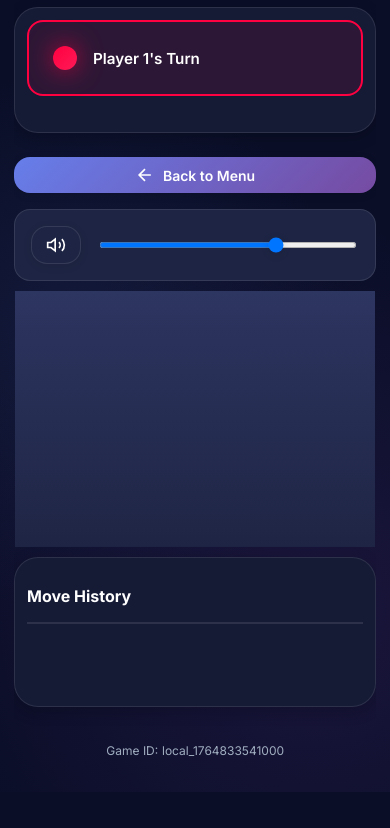
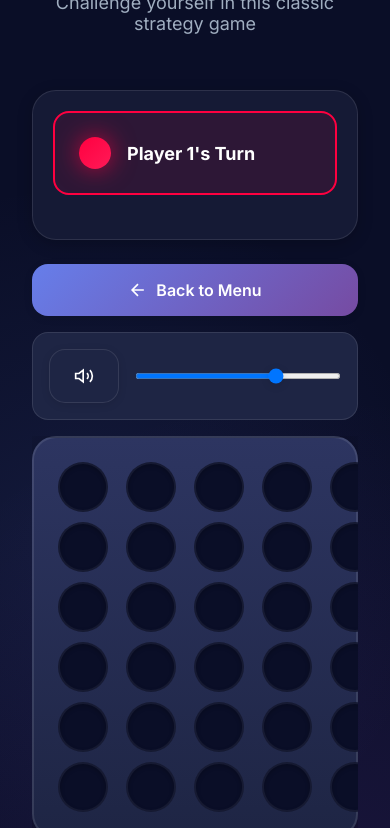
Before and after one commit to LeoGit-blip/connect4-game, a website: page frontend/game.html in a window 390 px wide. Shown: the part 108-936 px from the top of the page. Before the commit the page ends 900 px from the top, so only its background shows below. Drawn offline with Linux system fonts and the light colour scheme.

Commit message:
visual bug fix board missing

```diff
--- a/frontend/css/styles.css
+++ b/frontend/css/styles.css
@@ -28,9 +28,7 @@
   --gradient-orange: linear-gradient(135deg, #f97316 0%, #fb923c 100%);
   --gradient-pink: linear-gradient(135deg, #ec4899 0%, #f472b6 100%);
   --gradient-board: linear-gradient(180deg, #2d3561 0%, #1e2544 100%);
-  --gradient-glass: linear-gradient(135deg,
-      rgba(255, 255, 255, 0.1) 0%,
-      rgba(255, 255, 255, 0.05) 100%);
+  --gradient-glass: linear-gradient(135deg, rgba(255, 255, 255, 0.1) 0%, rgba(255, 255, 255, 0.05) 100%);
 
   /* Spacing */
   --spacing-xs: 0.5rem;
@@ -61,12 +59,26 @@
   --shadow-glow-orange: 0 0 20px rgba(249, 115, 22, 0.5);
   --shadow-glow-pink: 0 0 20px rgba(236, 72, 153, 0.5);
   --shadow-inner: inset 0 2px 4px rgba(0, 0, 0, 0.2);
+
+  /* Transitions */
+  --transition-fast: all 0.15s ease;
+  --transition-normal: all 0.3s ease;
+  --transition-slow: all 0.5s ease;
+}
+
+* {
   box-sizing: border-box;
+  margin: 0;
+  padding: 0;
+}
+
+html {
+  overflow-x: hidden;
+  max-width: 100vw;
 }
 
 body {
-  font-family: "Inter", -apple-system, BlinkMacSystemFont, "Segoe UI", Roboto,
-    sans-serif;
+  font-family: "Inter", -apple-system, BlinkMacSystemFont, "Segoe UI", Roboto, sans-serif;
   background: var(--color-bg-primary);
   color: var(--color-text-primary);
   min-height: 100vh;
@@ -74,12 +86,11 @@ body {
   align-items: center;
   justify-content: center;
   padding: var(--spacing-md);
-  background-image: radial-gradient(circle at 20% 50%,
-      rgba(102, 126, 234, 0.1) 0%,
-      transparent 50%),
-    radial-gradient(circle at 80% 80%,
-      rgba(168, 85, 247, 0.1) 0%,
-      transparent 50%);
+  background-image: radial-gradient(circle at 20% 50%, rgba(102, 126, 234, 0.1) 0%, transparent 50%),
+    radial-gradient(circle at 80% 80%, rgba(168, 85, 247, 0.1) 0%, transparent 50%);
+  overflow-x: hidden;
+  max-width: 100vw;
+  position: relative;
 }
 
 .container {
@@ -93,7 +104,6 @@ body {
     opacity: 0;
     transform: translateY(20px);
   }
-
   to {
     opacity: 1;
     transform: translateY(0);
@@ -122,12 +132,9 @@ body {
 }
 
 @keyframes gradientShift {
-
-  0%,
-  100% {
+  0%, 100% {
     filter: hue-rotate(0deg);
   }
-
   50% {
     filter: hue-rotate(20deg);
   }
@@ -139,7 +146,7 @@ body {
   font-weight: 400;
 }
 
-/* Game Container - Centered Layout */
+/* Game Container */
 .game-container {
   display: grid;
   grid-template-columns: 340px auto 340px;
@@ -151,7 +158,7 @@ body {
   justify-content: center;
 }
 
-/* Game Info Panel - Left Side */
+/* Game Info Panel */
 .game-info {
   display: flex;
   flex-direction: column;
@@ -276,11 +283,6 @@ body {
   box-shadow: var(--shadow-glow-pink);
 }
 
-.player-badge span {
-  font-weight: 600;
-  font-size: 1.125rem;
-}
-
 .game-status {
   padding: var(--spacing-md);
   background: var(--color-bg-tertiary);
@@ -368,7 +370,6 @@ body {
   box-shadow: var(--shadow-glow-purple);
 }
 
-
 .btn {
   display: flex;
   align-items: center;
@@ -405,27 +406,83 @@ body {
   border: 1px solid var(--color-border);
 }
 
-.btn-large {
-  padding: var(--spacing-md) var(--spacing-lg);
-  font-size: 1.25rem;
-}
+/* ============================================
+   BOARD STYLES - CRITICAL SECTION
+   ============================================ */
 
-/* Board Wrapper - Center */
 .board-wrapper {
   display: flex;
   justify-content: center;
   align-items: center;
   width: 100%;
-  overflow-x: auto;
-  /* Allow horizontal scroll if needed on very small screens */
+  max-width: 100%;
+  overflow: hidden;
 }
 
 .board {
-  display: grid;
-  grid-template-columns: repeat(7, 1fr);
+  display: flex;
+  flex-direction: row;
   gap: 12px;
-  padding: var(--spacing-lg);
+  padding: 2rem;
   background: var(--gradient-board);
+  border-radius: var(--radius-lg);
+  box-shadow: var(--shadow-lg);
+  border: 2px solid var(--color-border);
+  max-width: 100%;
+  box-sizing: border-box;
+}
+
+.column {
+  display: flex;
+  flex-direction: column;
+  gap: 12px;
+  padding: 4px;
+  cursor: pointer;
+  transition: var(--transition-fast);
+  border-radius: var(--radius-sm);
+}
+
+.column:hover:not(.disabled) {
+  background: rgba(168, 85, 247, 0.1);
+  transform: translateY(-2px);
+}
+
+.column.disabled {
+  cursor: not-allowed;
+  opacity: 0.5;
+}
+
+.cell {
+  width: 60px;
+  height: 60px;
+  background: var(--color-bg-primary);
+  border-radius: var(--radius-full);
+  display: flex;
+  align-items: center;
+  justify-content: center;
+  box-shadow: var(--shadow-inner);
+  border: 2px solid rgba(255, 255, 255, 0.05);
+  position: relative;
+  transition: var(--transition-fast);
+}
+
+.cell:hover {
+  border-color: rgba(168, 85, 247, 0.3);
+}
+
+.piece {
+  width: 52px;
+  height: 52px;
+  border-radius: var(--radius-full);
+  box-shadow: var(--shadow-md);
+  transition: var(--transition-normal);
+  position: relative;
+  z-index: 1;
+}
+
+.piece.red {
+  background: var(--gradient-red);
+  box-shadow: var(--shadow-glow-red);
 }
 
 .piece.yellow {
@@ -468,17 +525,14 @@ body {
   z-index: 10;
 }
 
-@keyframes winPulse {
-
-  0%,
-  100% {
+@keyframes winPulseEnhanced {
+  0%, 100% {
     transform: scale(1);
-    filter: brightness(1);
+    filter: brightness(1) drop-shadow(0 0 5px rgba(255, 255, 255, 0.5));
   }
-
   50% {
-    transform: scale(1.1);
-    filter: brightness(1.3);
+    transform: scale(1.15);
+    filter: brightness(1.5) drop-shadow(0 0 15px rgba(255, 255, 255, 0.8));
   }
 }
 
@@ -486,25 +540,39 @@ body {
   animation: dropBounce 0.6s cubic-bezier(0.25, 0.46, 0.45, 0.94) forwards;
 }
 
-@keyframes drop {
+@keyframes dropBounce {
   0% {
-    transform: translateY(-500px);
+    transform: translateY(-600px);
+    opacity: 0;
   }
-
-  60% {
-    transform: translateY(10px);
+  50% {
+    transform: translateY(0);
+    opacity: 1;
   }
-
+  65% {
+    transform: translateY(-20px);
+  }
   80% {
+    transform: translateY(0);
+  }
+  90% {
     transform: translateY(-5px);
   }
-
   100% {
     transform: translateY(0);
   }
 }
 
-/* Move History Panel - Right Side */
+.piece.ghost {
+  opacity: 0.3;
+  transform: scale(0.9);
+  border: 2px dashed var(--color-text-secondary);
+  box-shadow: none;
+  filter: grayscale(0.5);
+  transition: all 0.2s ease;
+}
+
+/* Move History Panel */
 .move-history-panel {
   background: var(--color-bg-secondary);
   border: 1px solid var(--color-border);
@@ -567,7 +635,6 @@ body {
   transition: var(--transition-fast);
 }
 
-
 .move-item:hover {
   background: rgba(168, 85, 247, 0.1);
   border-color: var(--color-accent-purple);
@@ -585,7 +652,6 @@ body {
     opacity: 0;
     transform: translateX(-20px);
   }
-
   to {
     opacity: 1;
     transform: translateX(0);
@@ -597,7 +663,6 @@ body {
     opacity: 0;
     transform: scale(0.8);
   }
-
   to {
     opacity: 1;
     transform: scale(1);
@@ -609,9 +674,9 @@ body {
   animation: scaleIn 0.5s ease forwards;
 }
 
+/* Winner Modal */
 .winner-modal {
   display: none;
-  /* CRITICAL: Hidden by default */
   position: fixed;
   top: 0;
   left: 0;
@@ -619,7 +684,6 @@ body {
   height: 100%;
   background: rgba(0, 0, 0, 0.85);
   z-index: 10000;
-  /* Ensure it's above everything */
   align-items: center;
   justify-content: center;
   backdrop-filter: blur(10px);
@@ -627,7 +691,6 @@ body {
 
 .winner-modal.show {
   display: flex !important;
-  /* Only show when .show class is added */
 }
 
 .winner-content {
@@ -647,7 +710,6 @@ body {
     opacity: 0;
     transform: scale(0.8) translateY(-50px);
   }
-
   to {
     opacity: 1;
     transform: scale(1) translateY(0);
@@ -659,7 +721,7 @@ body {
   height: 100px;
   margin: 0 auto var(--spacing-md);
   border-radius: var(--radius-full);
-  animation: winPulse 1s ease infinite;
+  animation: winPulseEnhanced 1s ease infinite;
 }
 
 .winner-icon.red {
@@ -703,9 +765,7 @@ body {
 }
 
 .winner-icon.draw {
-  background: linear-gradient(135deg,
-      var(--color-accent-red) 0%,
-      var(--color-accent-yellow) 100%);
+  background: linear-gradient(135deg, var(--color-accent-red) 0%, var(--color-accent-yellow) 100%);
   box-shadow: 0 0 30px rgba(255, 215, 0, 0.5);
 }
 
@@ -754,12 +814,9 @@ body {
 }
 
 @keyframes pulse {
-
-  0%,
-  100% {
+  0%, 100% {
     opacity: 1;
   }
-
   50% {
     opacity: 0.8;
   }
@@ -774,58 +831,36 @@ body {
   font-size: 0.875rem;
 }
 
-/* Prevent horizontal scrolling globally */
-html {
-  overflow-x: hidden;
-  max-width: 100vw;
-}
-
-body {
-  overflow-x: hidden;
-  max-width: 100vw;
-  position: relative;
-}
-
-* {
-  box-sizing: border-box;
-}
-
-/* Ensure board wrapper doesn't overflow */
-.board-wrapper {
-  display: flex;
-  justify-content: center;
-  align-items: center;
+/* Confetti */
+.confetti-container {
+  position: fixed;
+  top: 0;
+  left: 0;
   width: 100%;
-  max-width: 100%;
+  height: 100%;
+  pointer-events: none;
+  z-index: 9999;
   overflow: hidden;
 }
 
-.board {
-  max-width: 100%;
-  box-sizing: border-box;
+.confetti {
+  position: absolute;
+  width: 10px;
+  height: 10px;
+  background-color: #f00;
+  animation: fall linear forwards;
+}
+
+@keyframes fall {
+  to {
+    transform: translateY(100vh) rotate(720deg);
+  }
 }
 
 /* =========================================
-   RESPONSIVE DESIGN - NO SCROLLING
+   RESPONSIVE DESIGN
    ========================================= */
 
-/* Prevent any horizontal overflow */
-body {
-  overflow-x: hidden;
-  max-width: 100vw;
-}
-
-.container {
-  width: 100%;
-  max-width: 100%;
-  overflow-x: hidden;
-}
-
-/* =========================================
-   RESPONSIVE DESIGN - FIX NARROW WINDOWS
-   ========================================= */
-
-/* Large screens - slightly reduce */
 @media (max-width: 1400px) {
   .game-container {
     grid-template-columns: 260px auto 260px;
@@ -853,7 +888,6 @@ body {
   }
 }
 
-/* Medium screens - further reduction */
 @media (max-width: 1300px) {
   .game-container {
     grid-template-columns: 240px auto 240px;
@@ -885,7 +919,6 @@ body {
   }
 }
 
-/* Smaller medium screens */
 @media (max-width: 1200px) {
   .game-container {
     grid-template-columns: 220px auto 220px;
@@ -918,17 +951,14 @@ body {
   }
 }
 
-/* CRITICAL: Switch to single column EARLIER at 1150px */
 @media (max-width: 1150px) {
   .game-container {
     grid-template-columns: 1fr !important;
-    /* Force single column */
     gap: 1rem;
     padding: 0.5rem;
     max-width: 100%;
   }
 
-  /* Remove sticky positioning */
   .game-info,
   .move-history-panel {
     position: static !important;
@@ -953,7 +983,6 @@ body {
     max-width: 100%;
   }
 
-  /* Board can be normal size again since it's centered */
   .cell {
     width: 54px;
     height: 54px;
@@ -974,7 +1003,6 @@ body {
   }
 }
 
-/* Tablets - Continue reducing */
 @media (max-width: 900px) {
   .cell {
     width: 50px;
@@ -995,276 +1023,3 @@ body {
     gap: 10px;
   }
 }
-
-/* Tablet portrait */
-@media (max-width: 768px) {
-  body {
-    padding: 0.5rem;
-  }
-
-  .header {
-    margin-bottom: 1rem;
-  }
-
-  .title {
-    font-size: 2.25rem;
-  }
-
-  .subtitle {
-    font-size: 0.95rem;
-  }
-
-  .game-container {
-    gap: 0.75rem;
-    padding: 0.25rem;
-  }
-
-  .cell {
-    width: 45px;
-    height: 45px;
-  }
-
-  .piece {
-    width: 40px;
-    height: 40px;
-  }
-
-  .board {
-    gap: 9px;
-    padding: 1rem;
-  }
-
-  .column {
-    gap: 9px;
-    padding: 3px;
-  }
-
-  .status-panel,
-  .move-history-panel {
-    padding: 1rem;
-  }
-
-  .player-piece {
-    width: 28px;
-    height: 28px;
-  }
-}
-
-/* Mobile */
-@media (max-width: 480px) {
-  body {
-    padding: 0.375rem;
-  }
-
-  .header {
-    margin-bottom: 0.75rem;
-  }
-
-  .title {
-    font-size: 1.875rem;
-  }
-
-  .subtitle {
-    font-size: 0.875rem;
-  }
-
-  .game-container {
-    gap: 0.625rem;
-    padding: 0;
-  }
-
-  .board-wrapper {
-    padding: 0;
-  }
-
-  .cell {
-    width: 38px;
-    height: 38px;
-  }
-
-  .piece {
-    width: 34px;
-    height: 34px;
-  }
-
-  .board {
-    gap: 7px;
-    padding: 0.75rem;
-  }
-
-  .column {
-    gap: 7px;
-    padding: 2px;
-  }
-
-  .status-panel,
-  .move-history-panel {
-    padding: 0.75rem;
-  }
-
-  .panel-title {
-    font-size: 1rem;
-  }
-
-  .player-badge span {
-    font-size: 0.95rem;
-  }
-
-  .player-piece {
-    width: 24px;
-    height: 24px;
-  }
-
-  .btn {
-    font-size: 0.875rem;
-    padding: 0.5rem 0.875rem;
-  }
-
-  .move-history-panel {
-    height: 150px;
-  }
-
-  .footer {
-    margin-top: 1rem;
-    padding: 0.5rem;
-    font-size: 0.75rem;
-  }
-}
-
-/* Small mobile */
-@media (max-width: 375px) {
-  .title {
-    font-size: 1.625rem;
-  }
-
-  .cell {
-    width: 34px;
-    height: 34px;
-  }
-
-  .piece {
-    width: 30px;
-    height: 30px;
-  }
-
-  .board {
-    gap: 6px;
-    padding: 0.625rem;
-  }
-
-  .column {
-    gap: 6px;
-    padding: 1px;
-  }
-
-  .player-piece {
-    width: 22px;
-    height: 22px;
-  }
-}
-
-/* Extra small */
-@media (max-width: 320px) {
-  .cell {
-    width: 30px;
-    height: 30px;
-  }
-
-  .piece {
-    width: 27px;
-    height: 27px;
-  }
-
-  .board {
-    gap: 5px;
-    padding: 0.5rem;
-  }
-
-  .column {
-    gap: 5px;
-  }
-}
-
-/* =========================================
-   Enhanced Animations (v1.1)
-   ========================================= */
-
-@keyframes dropBounce {
-  0% {
-    transform: translateY(-600px);
-    opacity: 0;
-  }
-
-  50% {
-    transform: translateY(0);
-    opacity: 1;
-  }
-
-  65% {
-    transform: translateY(-20px);
-  }
-
-  80% {
-    transform: translateY(0);
-  }
-
-  90% {
-    transform: translateY(-5px);
-  }
-
-  100% {
-    transform: translateY(0);
-  }
-}
-
-@keyframes winPulseEnhanced {
-
-  0%,
-  100% {
-    transform: scale(1);
-    filter: brightness(1) drop-shadow(0 0 5px rgba(255, 255, 255, 0.5));
-  }
-
-  50% {
-    transform: scale(1.15);
-    filter: brightness(1.5) drop-shadow(0 0 15px rgba(255, 255, 255, 0.8));
-  }
-}
-
-/* Ghost Piece for Hover Effect */
-.piece.ghost {
-  opacity: 0.3;
-  transform: scale(0.9);
-  border: 2px dashed var(--color-text-secondary);
-  box-shadow: none;
-  filter: grayscale(0.5);
-  transition: all 0.2s ease;
-  background: var(--color-text-secondary);
-  /* Fallback */
-}
-
-/* Confetti Container */
-.confetti-container {
-  position: fixed;
-  top: 0;
-  left: 0;
-  width: 100%;
-  height: 100%;
-  pointer-events: none;
-  z-index: 9999;
-  overflow: hidden;
-}
-
-.confetti {
-  position: absolute;
-  width: 10px;
-  height: 10px;
-  background-color: #f00;
-  animation: fall linear forwards;
-}
-
-@keyframes fall {
-  to {
-    transform: translateY(100vh) rotate(720deg);
-  }
-}
```
